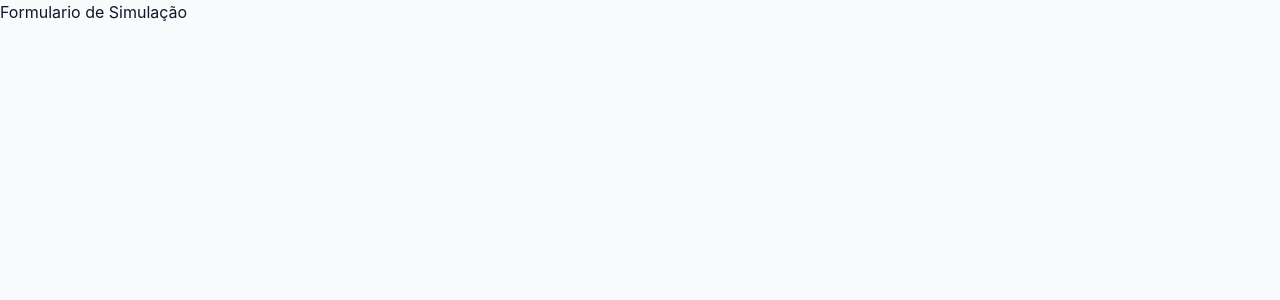
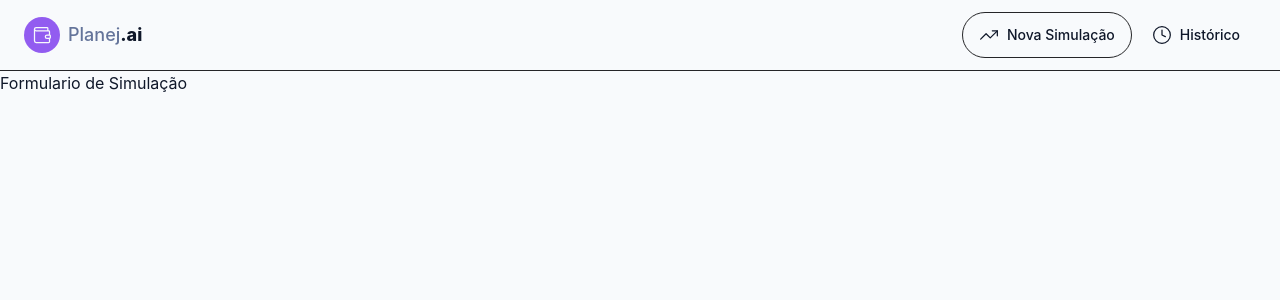
Before and after one commit to Wilrrama/educador_financeiro, a React (Vite) app: page / in a window 1280 px wide. Shown: the top 300 px of the page. Built offline with nearby package versions, Linux system fonts and the light colour scheme.

Commit message:
feat: header e layout base

```diff
--- /dev/null
+++ b/src/components/layout/RootLayout.tsx
@@ -0,0 +1,13 @@
+import { Outlet } from "react-router-dom";
+import { Header } from "../shared/Header";
+
+export function RootLayout(){
+    return (
+        <>
+
+        <Header/>
+        <Outlet/>
+
+        </>
+    )
+}
--- /dev/null
+++ b/src/components/shared/Header.tsx
@@ -0,0 +1,42 @@
+import { Clock, TrendingUp, Wallet } from "lucide-react";
+import { Button } from "./Button";
+import { useNavigate } from "react-router-dom";
+
+export function Header() {
+     const navigate = useNavigate();
+
+  return (
+    <header className="border-b border-(--border) px-6 py-3">
+      {" "}
+      <nav className="flex items-center justify-between">
+        <div className="flex items-center gap-2">
+          <div className="bg-primary flex h-9 w-9 items-center justify-center rounded-full">
+            <Wallet size={20} className="text-primary-foreground" />
+          </div>
+          <span className="text-lg">
+            <span className="text-muted-foreground font-medium">Planej</span>
+            <span className="font-extrabold">.ai</span>
+          </span>
+        </div>
+        {/* Actions Buttons */}
+        <div className="flex items-center gap-1">
+          <Button
+            variant="secondary"
+            icon={TrendingUp}
+            onClick={() => void navigate("/")}
+          >
+            <span className="hidden sm:inline">Nova Simulação</span>
+          </Button>
+          <Button
+            variant="ghost"
+            icon={Clock}
+            onClick={() => void navigate("/historico")}
+          >
+            <span className="hidden sm:inline">Histórico</span>
+          </Button>
+
+        </div>
+      </nav>
+    </header>
+  );
+}
--- a/src/router.tsx
+++ b/src/router.tsx
@@ -1,9 +1,9 @@
 import { createBrowserRouter } from "react-router-dom";
-import { Button } from "./components/shared/Button";
-import { PiggyBank } from "lucide-react";
+import { RootLayout } from "./components/layout/RootLayout";
 
 export const router = createBrowserRouter([
   {
+    element: <RootLayout />,
     children: [
       {
         path: "/",
```
